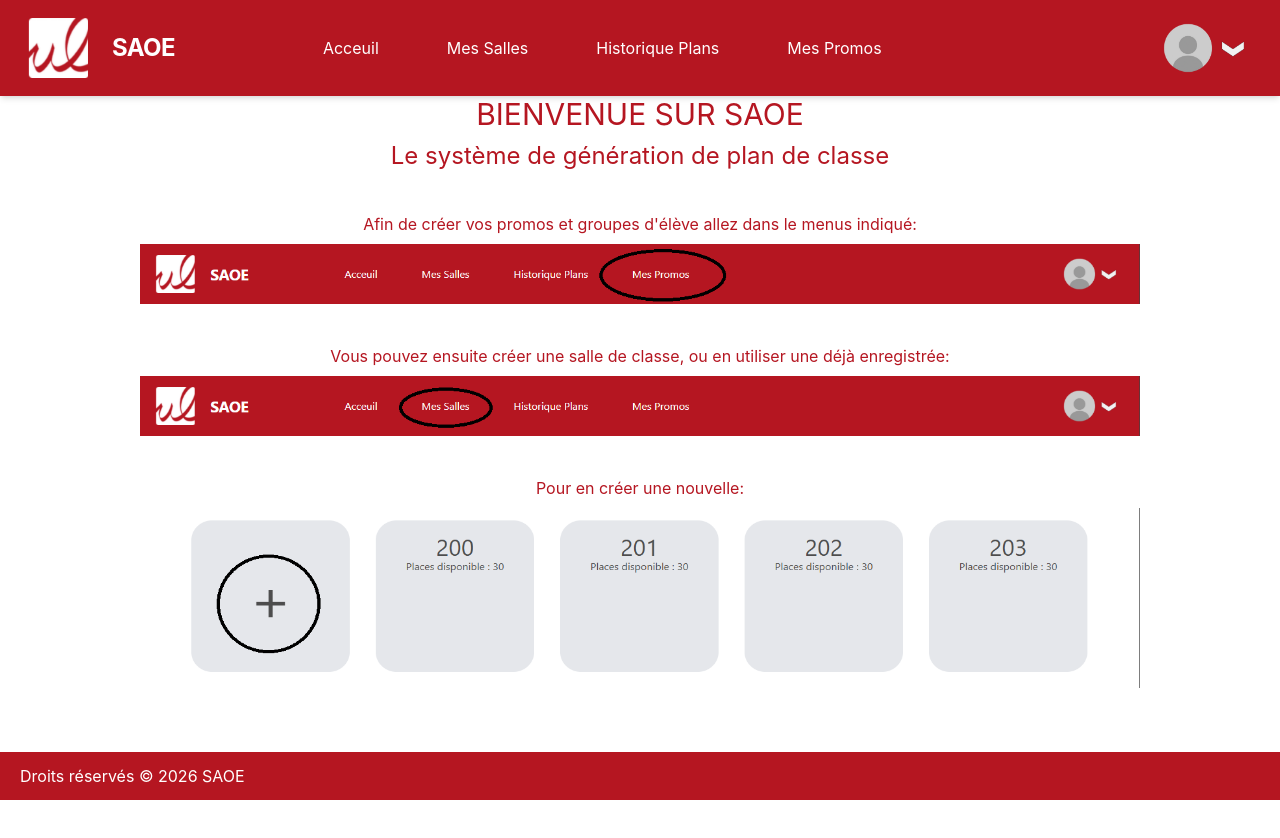
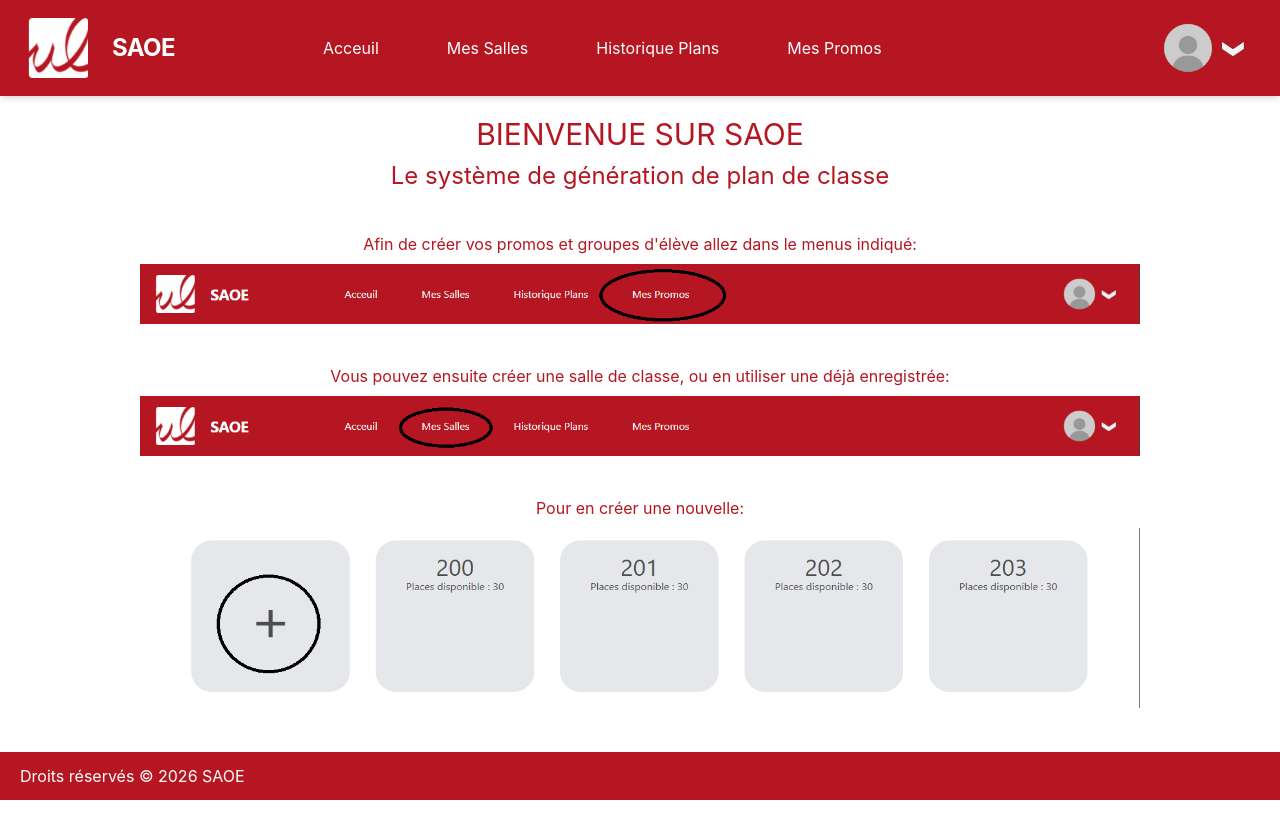
Before and after one commit to SticksOnTheBeach/SAOE, a React (Vite) app in the folder frontend/: page / in a window 1280 px wide. Shown: the top 838 px of the page. Built offline with nearby package versions, Linux system fonts and the light colour scheme.

Commit message:
merge: Merging origin/test/backend/Front/Room into web-interface

```diff
--- a/frontend/src/pages/HomePage.tsx
+++ b/frontend/src/pages/HomePage.tsx
@@ -4,7 +4,7 @@
     <div className="flex min-h-[calc(100vh-64px)] justify-center ">
       <div className="flex flex-col text-center gap-10">
 
-        <div className="flex flex-col text-center gap-2">
+        <div className="flex flex-col text-center gap-2 pt-5">
           <h1 className="text-3xl text-[#B51621]">BIENVENUE SUR SAOE</h1>
           <h2 className="text-2xl text-[#B51621]">Le système de génération de plan de classe</h2>
         </div>
```
